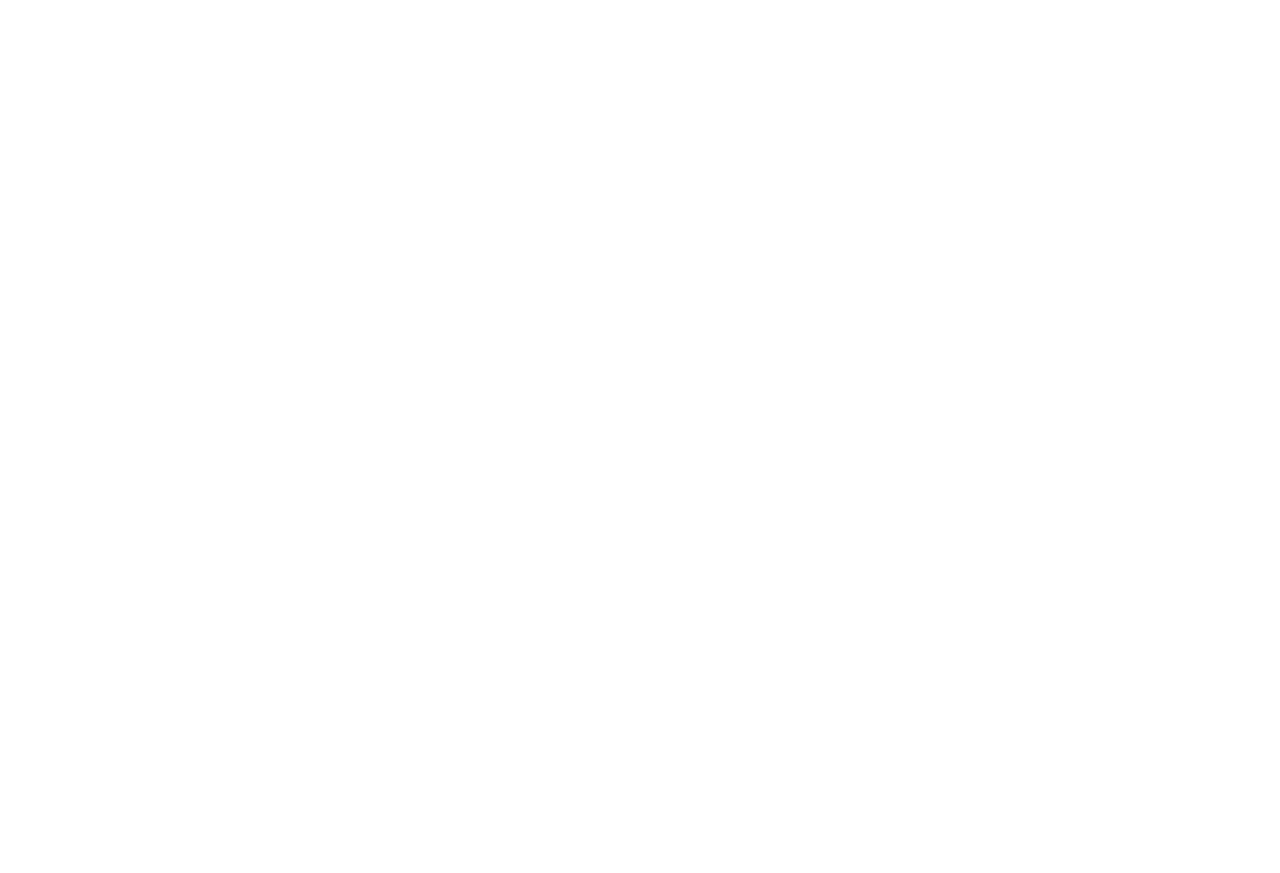
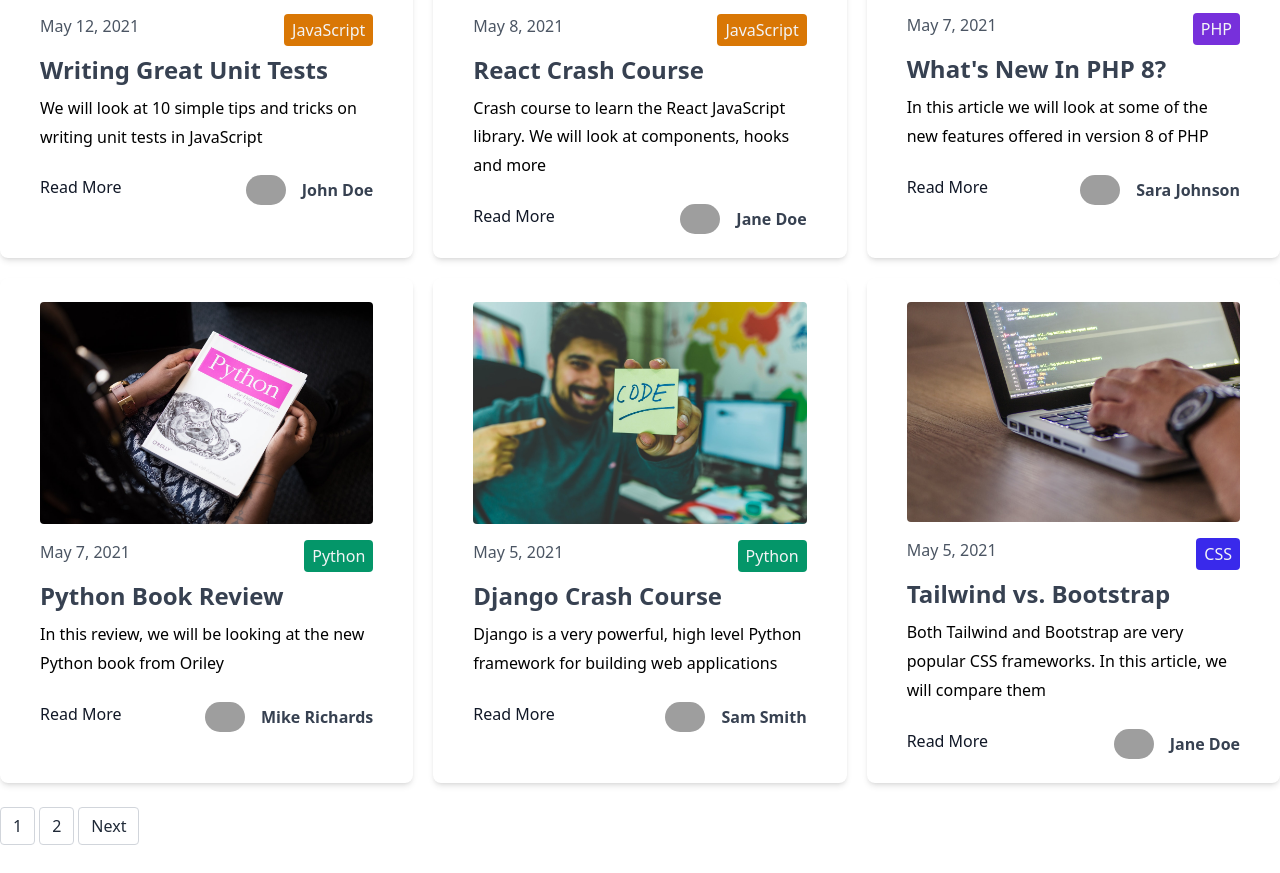
Before and after one commit to ZaidMarrie/nextjs-devspace-blog, a Next.js app: page /blog/page/1 in a window 1280 px wide. Before the commit this address had no page. Shown: the part 478-1351 px from the top of the page. Before the commit the page ends 800 px from the top, so only its background shows below. Built offline with nearby package versions, Linux system fonts and the light colour scheme; grey boxes are pictures that could not be loaded.

Commit message:
add pagination and category pages

```diff
--- /dev/null
+++ b/components/Pagination.js
@@ -0,0 +1,42 @@
+import Link from "next/link";
+
+function Pagination({ currentPage, numPages }) {
+	const isFirst = currentPage === 1;
+	const isLast = currentPage === numPages;
+	const prevPage = `/blog/page/${currentPage - 1}`;
+	const nextPage = `/blog/page/${currentPage + 1}`;
+
+	if (numPages === 1) return <></>;
+
+	return (
+		<div className="mt-6">
+			<ul className="list-none my-2 pl-0 flex">
+				{!isFirst && (
+					<Link href={prevPage}>
+						<li className="leading-tight text-gray-800 mr-1 px-3 py-2 border border-gray-300 rounded bg-white hover:bg-gray-200">
+							Previous
+						</li>
+					</Link>
+				)}
+
+				{Array.from({ length: numPages }, (_, i) => (
+					<Link href={`/blog/page/${i + 1}`}>
+						<li className="leading-tight text-gray-800 mr-1 px-3 py-2 border border-gray-300 rounded bg-white hover:bg-gray-200">
+							{i + 1}
+						</li>
+					</Link>
+				))}
+
+				{!isLast && (
+					<Link href={nextPage}>
+						<li className="leading-tight text-gray-800 mr-1 px-3 py-2 border border-gray-300 rounded bg-white hover:bg-gray-200">
+							Next
+						</li>
+					</Link>
+				)}
+			</ul>
+		</div>
+	);
+}
+
+export default Pagination;
--- /dev/null
+++ b/config/index.js
@@ -0,0 +1 @@
+export const POSTS_PER_PAGE = 6;
--- a/jsconfig.json
+++ b/jsconfig.json
@@ -2,7 +2,9 @@
 	"compilerOptions": {
 		"baseUrl": ".",
 		"paths": {
+			"@/lib/*": ["lib/*"],
 			"@/utils/*": ["utils/*"],
+			"@/config/*": ["config/*"],
 			"@/styles/*": ["styles/*"],
 			"@/components/*": ["components/*"]
 		}
--- a/pages/blog/[slug].js
+++ b/pages/blog/[slug].js
@@ -7,8 +7,6 @@
 import Layout from "@/components/Layout";
 
 function PostPage({ post }) {
-	console.log(post);
-
 	return (
 		<Layout title={post.frontmatter.title}>
 			<Link href="/blog">Go Back</Link>
--- /dev/null
+++ b/pages/blog/category/[category_name].js
@@ -0,0 +1,69 @@
+import fs from "fs";
+import path from "path";
+import matter from "gray-matter";
+import Link from "next/link";
+import Post from "@/components/Post";
+import Layout from "@/components/Layout";
+import { sortByDate } from "@/utils/index";
+
+function CategoryBlogPage({ posts, categoryName }) {
+	return (
+		<Layout>
+			<h1 className="text-5xl font-bold border-b-4 p-5">Posts in {categoryName}</h1>
+
+			<div className="mt-8 grid md:grid-cols-2 lg:grid-cols-3 gap-5">
+				{posts.map((post, idx) => (
+					<Post key={idx} post={post} />
+				))}
+			</div>
+		</Layout>
+	);
+}
+
+export async function getStaticPaths() {
+	const files = fs.readdirSync(path.join("posts"));
+
+	const categories = files.map((filename) => {
+		const markdownWithMeta = fs.readFileSync(path.join("posts", filename), "utf-8");
+
+		const { data: frontmatter } = matter(markdownWithMeta);
+
+		return frontmatter.category.toLowerCase();
+	});
+
+	const paths = categories.map((category) => ({
+		params: { category_name: category },
+	}));
+
+	return {
+		paths,
+		fallback: false,
+	};
+}
+
+export async function getStaticProps({ params: { category_name } }) {
+	const files = fs.readdirSync(path.join("posts"));
+
+	const posts = files.map((filename) => {
+		const slug = filename.replace(".md", "");
+		const markdownWithMeta = fs.readFileSync(path.join("posts", filename), "utf-8");
+
+		const { data: frontmatter } = matter(markdownWithMeta);
+
+		return {
+			slug,
+			frontmatter,
+		};
+	});
+
+	// Filter posts by category
+	const filteredPosts = posts.filter(
+		(post) => post.frontmatter.category.toLowerCase() === category_name
+	);
+
+	return {
+		props: { posts: filteredPosts.sort(sortByDate), categoryName: category_name },
+	};
+}
+
+export default CategoryBlogPage;
--- a/pages/blog/index.js
+++ b/pages/blog/index.js
@@ -1,42 +1,5 @@
-import fs from "fs";
-import path from "path";
-import matter from "gray-matter";
-import Post from "@/components/Post";
-import Layout from "@/components/Layout";
-import { sortByDate } from "@/utils/index";
+import BlogPage from "./page/[page_index]";
+import { getStaticProps } from "./page/[page_index]";
 
-function BlogPage({ posts }) {
-	return (
-		<Layout>
-			<h1 className="text-5xl font-bold border-b-4 p-5">Blog</h1>
-
-			<div className="mt-8 grid md:grid-cols-2 lg:grid-cols-3 gap-5">
-				{posts.map((post, idx) => (
-					<Post key={idx} post={post} />
-				))}
-			</div>
-		</Layout>
-	);
-}
-
-export async function getStaticProps() {
-	const files = fs.readdirSync(path.join("posts"));
-
-	const posts = files.map((filename) => {
-		const slug = filename.replace(".md", "");
-		const markdownWithMeta = fs.readFileSync(path.join("posts", filename), "utf-8");
-
-		const { data: frontmatter } = matter(markdownWithMeta);
-
-		return {
-			slug,
-			frontmatter,
-		};
-	});
-
-	return {
-		props: { posts: posts.sort(sortByDate) },
-	};
-}
-
+export { getStaticProps };
 export default BlogPage;
--- /dev/null
+++ b/pages/blog/page/[page_index].js
@@ -0,0 +1,73 @@
+import fs from "fs";
+import path from "path";
+import matter from "gray-matter";
+import Post from "@/components/Post";
+import Pagination from "@/components/Pagination";
+import Layout from "@/components/Layout";
+import { sortByDate } from "@/utils/index";
+import { POSTS_PER_PAGE } from "@/config/index";
+
+function BlogPage({ posts, numPages, currentPage }) {
+	return (
+		<Layout>
+			<h1 className="text-5xl font-bold border-b-4 p-5">Blog</h1>
+
+			<div className="mt-8 grid md:grid-cols-2 lg:grid-cols-3 gap-5">
+				{posts.map((post, idx) => (
+					<Post key={idx} post={post} />
+				))}
+			</div>
+
+			<Pagination currentPage={currentPage} numPages={numPages} />
+		</Layout>
+	);
+}
+
+export async function getStaticPaths() {
+	const files = fs.readdirSync(path.join("posts"));
+
+	const numPages = Math.ceil(files.length / POSTS_PER_PAGE);
+
+	let paths = [];
+
+	for (let i = 1; i <= numPages; i++) {
+		paths.push({
+			params: { page_index: i.toString() },
+		});
+	}
+
+	return {
+		paths,
+		fallback: false,
+	};
+}
+
+export async function getStaticProps({ params }) {
+	const page = parseInt((params && params.page_index) || 1);
+
+	const files = fs.readdirSync(path.join("posts"));
+
+	const posts = files.map((filename) => {
+		const slug = filename.replace(".md", "");
+		const markdownWithMeta = fs.readFileSync(path.join("posts", filename), "utf-8");
+
+		const { data: frontmatter } = matter(markdownWithMeta);
+
+		return {
+			slug,
+			frontmatter,
+		};
+	});
+
+	const numPages = Math.ceil(files.length / POSTS_PER_PAGE);
+	const pageIndex = page - 1;
+	const orderedPosts = posts
+		.sort(sortByDate)
+		.slice(pageIndex * POSTS_PER_PAGE, (pageIndex + 1) * POSTS_PER_PAGE);
+
+	return {
+		props: { posts: orderedPosts, numPages, currentPage: page },
+	};
+}
+
+export default BlogPage;
--- a/pages/index.js
+++ b/pages/index.js
@@ -7,8 +7,6 @@
 import { sortByDate } from "@/utils/index";
 
 function HomePage({ posts }) {
-	// console.log(posts);
-
 	return (
 		<Layout>
 			<h1 className="text-5xl font-bold border-b-4 p-5">Latest Posts</h1>
```
